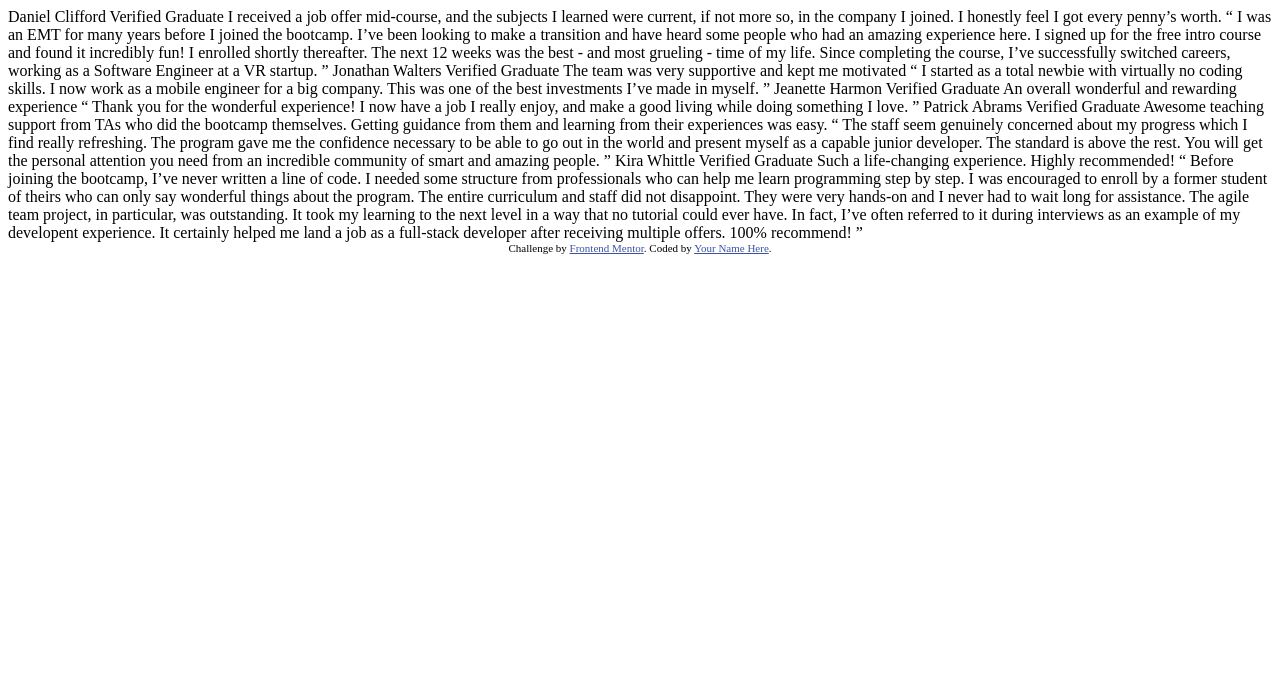
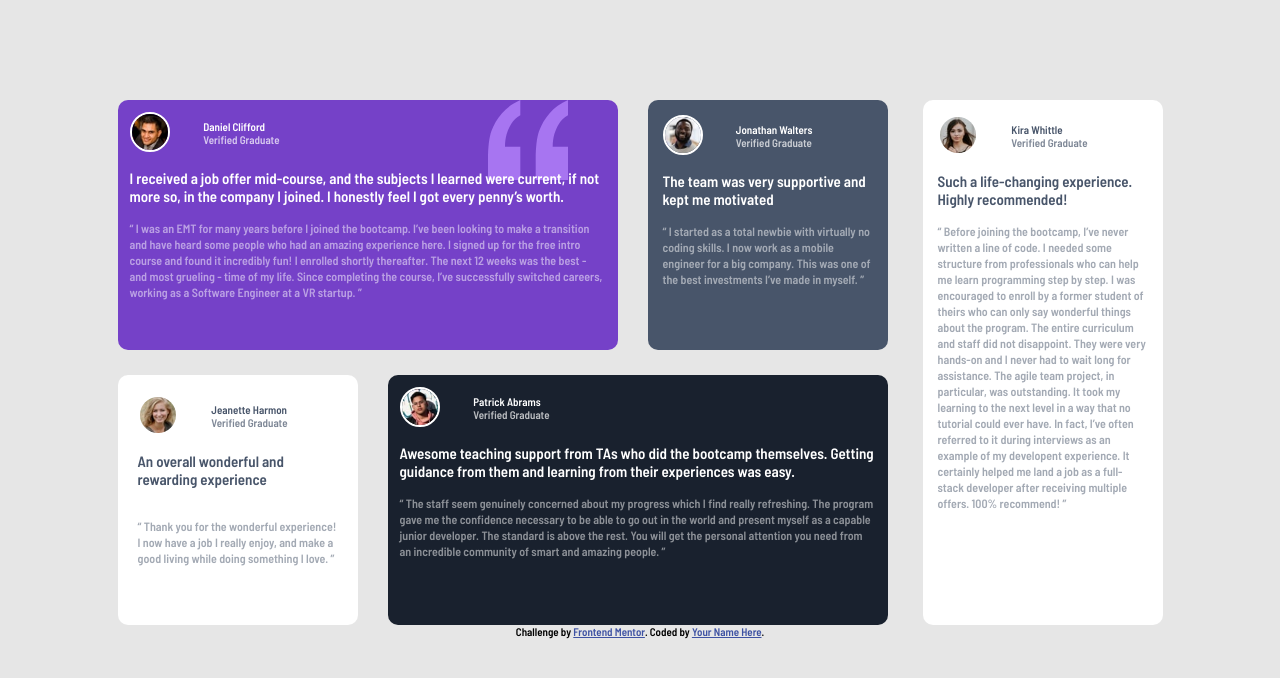
Before and after one commit to Camoscript/frontendmentorass5, a plain HTML site: page index.html in a window 1280 px wide. Drawn offline with Linux system fonts and the light colour scheme.

Commit message:
almost finished the @media queries

```diff
--- a/index.html
+++ b/index.html
@@ -1,8 +1,11 @@
 <!DOCTYPE html>
 <html lang="en">
+
 <head>
+  <link rel="stylesheet" href="styles.css">
   <meta charset="UTF-8">
-  <meta name="viewport" content="width=device-width, initial-scale=1.0"> <!-- displays site properly based on user's device -->
+  <meta name="viewport" content="width=device-width, initial-scale=1.0">
+  <!-- displays site properly based on user's device -->
 
   <link rel="icon" type="image/png" sizes="32x32" href="./images/favicon-32x32.png">
 
@@ -10,55 +13,155 @@
 
   <!-- Feel free to remove these styles or customise in your own stylesheet 👍 -->
   <style>
-    .attribution { font-size: 11px; text-align: center; }
-    .attribution a { color: hsl(228, 45%, 44%); }
+    .attribution {
+      font-size: 11px;
+      text-align: center;
+    }
+
+    .attribution a {
+      color: hsl(228, 45%, 44%);
+    }
   </style>
 </head>
+
 <body>
+  <div class="container">
+
+    <div class="dan-jon">
+      <!-- daniel -->
+      <div class="daniel">
+        <div class="head">
+          <div class="img">
+            <img src="images/image-daniel.jpg" alt="daniel's profile picture" class="dan-pic">
+          </div>
+          <div class="name">
+            <div class="name-bold">
               Daniel Clifford
+            </div>
+            <div class="name-light">
               Verified Graduate
-
+            </div>
+          </div>
+        </div>
+        <!-- Background quotation -->
+        <img src="images/bg-pattern-quotation.svg" alt="quotation mark" class="quote">
+        <div class="main">
           I received a job offer mid-course, and the subjects I learned were current, if not more so,
           in the company I joined. I honestly feel I got every penny’s worth.
+        </div>
 
+        <div class="footer">
           “ I was an EMT for many years before I joined the bootcamp. I’ve been looking to make a
           transition and have heard some people who had an amazing experience here. I signed up
           for the free intro course and found it incredibly fun! I enrolled shortly thereafter.
           The next 12 weeks was the best - and most grueling - time of my life. Since completing
           the course, I’ve successfully switched careers, working as a Software Engineer at a VR startup. ”
+        </div>
+      </div>
 
+      <!-- jonathan -->
+      <div class="jonathan">
+        <div class="head">
+          <div class="img">
+            <img src="images/image-jonathan.jpg" alt="jonathan's profile pic" class="dan-pic">
+          </div>
+          <div class="name">
+            <div class="name-bold">
               Jonathan Walters
+            </div>
+            <div class="name-light">
               Verified Graduate
-
+            </div>
+          </div>
+        </div>
+        <div class="main">
           The team was very supportive and kept me motivated
-
+        </div>
+        <div class="footer">
           “ I started as a total newbie with virtually no coding skills. I now work as a mobile engineer
           for a big company. This was one of the best investments I’ve made in myself. ”
+        </div>
+      </div>
+    </div>
 
+    <div class="pat-jean">
+      <!-- Jeanette -->
+      <div class="jeanette">
+        <div class="head">
+          <div class="img">
+            <img src="images/image-jeanette.jpg" alt="Jeanette's profile pic" class="dan-pic">
+          </div>
+          <div class="name">
+            <div class="name-bold">
               Jeanette Harmon
+            </div>
+            <div class="name-light">
               Verified Graduate
+            </div>
+          </div>
+        </div>
 
+        <div class="main">
           An overall wonderful and rewarding experience
 
+        </div>
+        <div class="footer">
           “ Thank you for the wonderful experience! I now have a job I really enjoy, and make a good living
           while doing something I love. ”
+        </div>
 
+      </div>
+
+      <!-- Patrick -->
+      <div class="patrick">
+        <div class="head">
+          <div class="img">
+            <img src="images/image-patrick.jpg" alt="Patrick's profile pic" class="dan-pic">
+          </div>
+          <div class="name">
+            <div class="name-bold">
               Patrick Abrams
+            </div>
+            <div class="name-light">
               Verified Graduate
+            </div>
+          </div>
+        </div>
 
+        <div class="main">
           Awesome teaching support from TAs who did the bootcamp themselves. Getting guidance from them and
           learning from their experiences was easy.
+        </div>
 
+        <div class="footer">
           “ The staff seem genuinely concerned about my progress which I find really refreshing. The program
           gave me the confidence necessary to be able to go out in the world and present myself as a capable
           junior developer. The standard is above the rest. You will get the personal attention you need from
           an incredible community of smart and amazing people. ”
+        </div>
+      </div>
+    </div>
 
+    <div class="kira">
+      <div class="head">
+        <div class="img">
+          <img src="images/image-kira.jpg" alt="Kira's profile pic" class="dan-pic">
+        </div>
+        <div class="name">
+          <div class="name-bold">
             Kira Whittle
+          </div>
+          <div class="name-light">
             Verified Graduate
+          </div>
+        </div>
+      </div>
 
+      <div class="main">
         Such a life-changing experience. Highly recommended!
+      </div>
 
+      <div class="footer">
         “ Before joining the bootcamp, I’ve never written a line of code. I needed some structure from
         professionals who can help me learn programming step by step. I was encouraged to enroll by a former
         student of theirs who can only say wonderful things about the program. The entire curriculum and staff
@@ -67,10 +170,14 @@
         could ever have. In fact, I’ve often referred to it during interviews as an example of my developent
         experience. It certainly helped me land a job as a full-stack developer after receiving multiple offers.
         100% recommend! ”
+      </div>
+    </div>
+  </div>
 
   <div class="attribution">
     Challenge by <a href="https://www.frontendmentor.io?ref=challenge" target="_blank">Frontend Mentor</a>.
     Coded by <a href="#">Your Name Here</a>.
   </div>
 </body>
+
 </html>
--- /dev/null
+++ b/styles.css
@@ -0,0 +1,428 @@
+@charset "UTF-8";
+
+/* Fonts */
+@import url("https://fonts.googleapis.com/css2?family=Barlow+Semi+Condensed:wght@600&display=swap");
+
+/* CSS RESET */
+* {
+  margin: 0;
+  padding: 0;
+  box-sizing: border-box;
+}
+
+/* BODY */
+body {
+  background: hsl(0, 0%, 90%);
+  font-size: 13px;
+  font-family: "Barlow Semi Condensed", sans-serif;
+}
+
+.container {
+  position: relative;
+  margin: 100px auto 0px;
+  /* border: 2px solid red; */
+  width: 1045px;
+}
+
+/* TO MARK DIFFERENT PARTS
+
+/* DANIEL */
+.daniel {
+  border-radius: 10px;
+  padding: 12px;
+  position: relative;
+  background: hsl(263, 55%, 52%);
+  width: 500px;
+  height: 250px;
+  /* outline:2px solid fuschia; */
+}
+
+.daniel .head {
+  font-size: 11px;
+  position: relative;
+  align-items: center;
+  justify-content: space-between;
+  width: 150px;
+  /* border: 1px solid black; */
+  display: flex;
+}
+.dan-pic {
+  height: 40px;
+  width: 40px;
+  border-radius: 50%;
+  border: 2px solid hsl(0, 0%, 100%);
+}
+.daniel .head .name .name-bold {
+  color: hsl(0, 0%, 100%);
+}
+.daniel .head .name .name-light {
+  color: hsl(0, 0%, 100%);
+  opacity: 70%;
+}
+
+.daniel .main {
+  margin: 15px auto;
+  font-size: 15px;
+  position: relative;
+  color: #fff;
+  font-weight: 600;
+}
+.daniel .footer {
+  opacity: 50%;
+  color: hsl(0, 0%, 100%);
+  margin-top: 10px;
+  position: relative;
+  line-height: 16px;
+  font-size: 12px;
+  /* outline: 3px solid hotpink; */
+}
+.daniel .quote {
+  height: 80px;
+  width: 80px;
+  top: 0;
+  right: 50px;
+  position: absolute;
+  /* z-index: -1; */
+}
+
+/* JONATHAN */
+.jonathan {
+  border-radius: 10px;
+  padding: 15px;
+  background: hsl(217, 19%, 35%);
+  height: 250px;
+  width: 240px;
+  /* outline: 2px solid red; */
+}
+.jonathan .head {
+  font-size: 11px;
+  align-items: center;
+  justify-content: space-between;
+  width: 150px;
+  /* border: 1px solid black; */
+  display: flex;
+}
+
+.jonathan .head .name .name-bold {
+  color: hsl(0, 0%, 100%);
+}
+.jonathan .head .name .name-light {
+  color: hsl(0, 0%, 100%);
+  opacity: 70%;
+}
+
+.jonathan .main {
+  margin: 15px auto;
+  font-size: 15px;
+  color: #fff;
+  font-weight: 600;
+  /* border: 1px solid black; */
+}
+.jonathan .footer {
+
+  opacity: 50%;
+  color: hsl(0, 0%, 100%);
+  margin-top: 10px;
+  position: relative;
+  line-height: 16px;
+  font-size: 12px;
+  /* outline: 3px solid hotpink; */
+}
+
+.dan-jon {
+  justify-content: space-between;
+  width: 770px;
+  /* outline: 2px solid firebrick; */
+  display: flex;
+}
+
+/* JEANETTE  */
+.jeanette {
+  border-radius: 10px;
+  padding: 20px;
+  background: hsl(0, 0%, 100%);
+  height: 250px;
+  width: 240px;
+  /* outline: 2px solid red; */
+}
+.jeanette .head {
+  font-size: 11px;
+  align-items: center;
+  justify-content: space-between;
+  width: 150px;
+  /* outline: 1px solid black; */
+  display: flex;
+}
+
+.jeanette .head .name .name-bold {
+  color: hsl(217, 19%, 35%);
+}
+.jeanette .head .name .name-light {
+  color: hsl(217, 19%, 35%);
+  opacity: 70%;
+}
+
+.jeanette .main {
+  margin: 15px auto;
+  font-size: 15px;
+  color: hsl(217, 19%, 35%);
+  font-weight: 600;
+  /* outline: 1px solid black; */
+}
+.jeanette .footer {
+  opacity: 50%;
+  color: hsl(217, 19%, 35%);
+  margin-top: 30px;
+  position: relative;
+  line-height: 16px;
+  font-size: 12px;
+  /* outline: 3px solid hotpink; */
+}
+
+
+/* PATRICK */
+.patrick {
+  border-radius: 10px;
+  padding: 12px;
+  position: relative;
+  background: hsl(219, 29%, 14%);
+  width: 500px;
+  height: 250px;
+  /* outline:2px solid green; */
+}
+
+.patrick .head {
+  font-size: 11px;
+  position: relative;
+  align-items: center;
+  justify-content: space-between;
+  width: 150px;
+  /* outline: 1px solid black; */
+  display: flex;
+}
+
+.patrick .head .name .name-bold {
+  color: hsl(0, 0%, 100%);
+}
+.patrick .head .name .name-light {
+  color: hsl(0, 0%, 100%);
+  opacity: 70%;
+}
+
+.patrick .main {
+  /* outline: 2px solid firebrick; */
+  margin: 15px auto;
+  font-size: 15px;
+  position: relative;
+  color: #fff;
+  font-weight: 600;
+}
+.patrick .footer {
+  opacity: 50%;
+  color: hsl(0, 0%, 100%);
+  margin-top: 10px;
+  position: relative;
+  line-height: 16px;
+  font-size: 12px;
+  /* outline: 3px solid hotpink; */
+}
+.pat-jean {
+  margin: 25px 0px 0px 0px ;
+  justify-content: space-between;
+  width: 770px;
+  /* outline: 2px solid firebrick; */
+  display: flex;
+}
+
+
+/* KIRA */
+.kira {
+  top: 0;
+  right: 0;
+  position: absolute;
+  border-radius: 10px;
+  padding: 15px;
+  background: hsl(0, 0%, 100%);
+  height: 525px;
+  width: 240px;
+  /* outline: 2px solid red; */
+}
+.kira .head {
+  font-size: 11px;
+  align-items: center;
+  justify-content: space-between;
+  width: 150px;
+  /* border: 1px solid black; */
+  display: flex;
+}
+
+.kira .head .name .name-bold {
+  color: hsl(217, 19%, 35%);
+}
+.kira .head .name .name-light {
+  color: hsl(217, 19%, 35%);
+  opacity: 70%;
+}
+
+.kira .main {
+  margin: 15px auto;
+  font-size: 15px;
+  color: hsl(217, 19%, 35%);
+  font-weight: 600;
+  /* border: 1px solid black; */
+}
+.kira .footer {
+
+  opacity: 50%;
+  color: hsl(217, 19%, 35%);
+  margin-top: 10px;
+  position: relative;
+  line-height: 16px;
+  font-size: 12px;
+  /* outline: 3px solid hotpink; */
+}
+
+
+
+
+
+
+
+
+
+
+
+
+
+/* ==========
+MEDIA QUERIES
+=============== */
+@media screen and (max-width:375px) {
+  /* ===========
+  BODY SELECTOR
+  ================ */
+  body{
+    background: hsl(0, 0%, 90%);
+  }
+
+  /* ===========
+  THE CONTAINER
+  ================ */
+  .container{
+    margin: 40px auto 4px;
+    width: 320px;
+  }
+
+  /* ===========
+  DAN-JON
+  The container houising the daniel and jonathan cards
+  ================ */
+  .dan-jon{
+    display: block;
+  }
+
+  /* ===========
+  PAT-JEAN
+  The container houising the PATRICK and JEANETTE cards
+  ================ */
+  .pat-jean{
+    display: block;
+  }
+
+  /* ============
+  ALL CARDS SELSCTOR
+  ============== */
+  .kira, .daniel, .patrick, .jeanette, .jonathan{
+    width: 320px;
+    border-radius: 5px;
+  }
+
+
+/* ============
+  DANIEL
+  ============== */
+  .daniel{
+    margin-bottom: 20px;
+    height: 400px;
+  }
+  .daniel .quote{
+    width: 70px;
+    right: 20px;
+  }
+  .daniel .main {
+    font-size: 15px;
+  }
+
+  /* ============
+  JONATHAN
+  ============== */
+  .jonathan{
+    height: 200px;
+    margin-bottom: 20px;
+  }
+
+  .jonathan .main {
+    margin: 10px auto;
+    /* border: 1px solid black; */
+  }
+  /* .jonathan .footer {
+    outline: 3px solid hotpink;
+  } */
+
+
+  .jeanette {
+    padding: 20px;
+    height: 210px;
+    margin: 0px 0px 20px 0px;
+    /* outline: 2px solid red; */
+  }
+
+  /* .jeanette .main {
+  } */
+
+  /* .jeanette .footer{
+  } */
+
+
+  .patrick {
+    height: 360px;
+    margin-bottom: 20px;
+  }
+/* .patrick .main {
+
+} */
+/* .patrick .footer {
+
+} */
+
+
+
+
+
+/* KIRA */
+.kira {
+  position: relative;
+  padding: 15px;
+  background: hsl(0, 0%, 100%);
+  height: 400px;
+  /* outline: 2px solid red; */
+}
+/* .kira .head {
+} */
+
+
+/* .kira .main {
+
+} */
+.kira .footer {
+
+  opacity: 50%;
+  color: hsl(217, 19%, 35%);
+  margin-top: 10px;
+  position: relative;
+  line-height: 16px;
+  font-size: 12px;
+  /* outline: 3px solid hotpink; */
+}
+
+}
```
Lines whose indentation alone changed are shown as unchanged.
